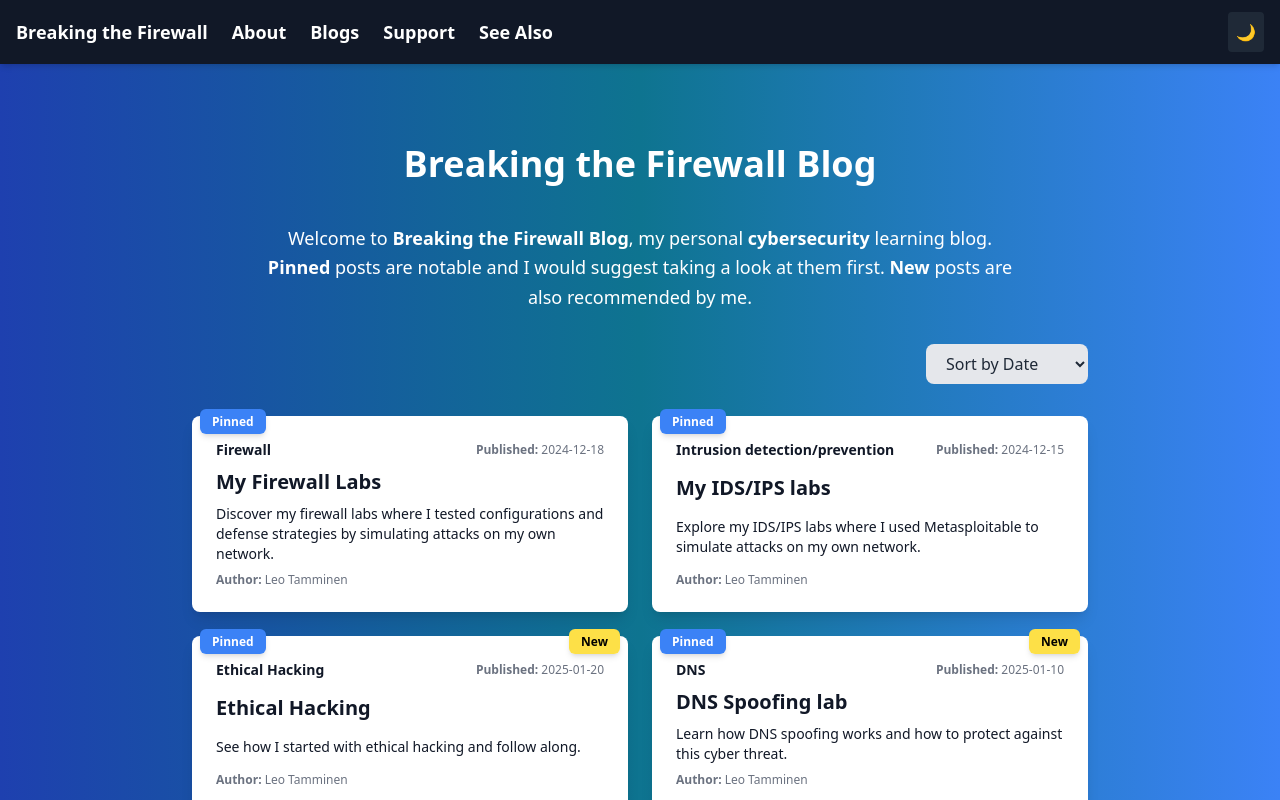
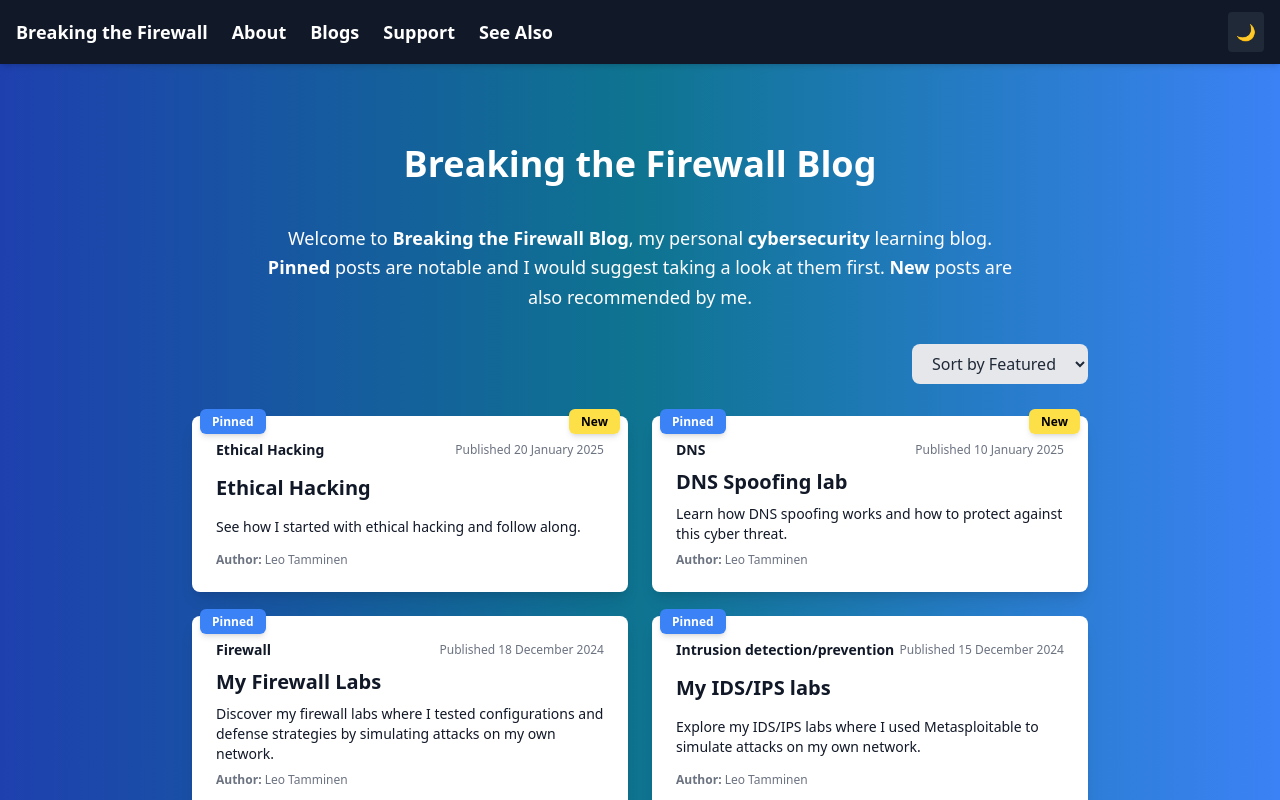
Before and after one commit to leotamminen/cyber_blog, a Next.js app: page /blogs in a window 1280 px wide. Shown: the top 800 px of the page. Built offline with nearby package versions, Linux system fonts and the light colour scheme.

Commit message:
BlogCard still views the date as before, sort by date and featured works nicely.

```diff
--- a/src/components/BlogCard.tsx
+++ b/src/components/BlogCard.tsx
@@ -21,6 +21,15 @@
   new: isNew = false, // Default to false if not provided
   pinned = false, // Default to false if not provided
 }: BlogCardProps) {
+  // Format the date in "Published 10 January 2025" format
+  const formattedDate = date
+    ? `Published ${new Intl.DateTimeFormat("en-GB", {
+        day: "numeric",
+        month: "long",
+        year: "numeric",
+      }).format(new Date(date))}`
+    : "Unknown Date";
+
   return (
     <div className="relative h-full group transition-transform transform hover:scale-105 hover:-translate-y-1 hover:shadow-2xl duration-300 ease-out">
       {/* Card with hover and slide effect */}
@@ -34,8 +43,7 @@
             {Array.isArray(tags) ? tags.join(", ") : tags || "No Tags"}
           </p>
           <p className="text-xs text-gray-500 dark:text-gray-400">
-            <span className="font-semibold">Published:</span>{" "}
-            {date || "Unknown"}
+            {formattedDate}
           </p>
         </div>
 
--- a/src/pages/blogs.tsx
+++ b/src/pages/blogs.tsx
@@ -4,35 +4,38 @@
 
 export default function Blog() {
   const [visiblePosts, setVisiblePosts] = useState(8); // Default total visible posts
-  const [sortOption, setSortOption] = useState("date"); // Default sort option
-
-  // Separate pinned and non-pinned posts
-  const pinnedPosts = posts.filter((post) => post.pinned);
-  const otherPosts = posts.filter((post) => !post.pinned);
+  const [sortOption, setSortOption] = useState("new"); // Default sort option is "new"
 
   // Function to sort posts based on the selected option
-  const sortedPosts = [...otherPosts].sort((a, b) => {
+  const sortedPosts = [...posts].sort((a, b) => {
+    // Apply date sorting independently, ignoring pinned
+    if (sortOption === "date") {
+      const dateA = a.date ? new Date(a.date).getTime() : 0;
+      const dateB = b.date ? new Date(b.date).getTime() : 0;
+      return dateB - dateA;
+    }
+
+    // Always prioritize pinned posts for other cases
+    if (a.pinned && !b.pinned) return -1; // a is pinned, b is not
+    if (!a.pinned && b.pinned) return 1; // b is pinned, a is not
+
+    // Apply additional sorting based on the selected option
     switch (sortOption) {
       case "new":
-        // Sort by the 'new' field (true first)
-        return (b.new ? 1 : 0) - (a.new ? 1 : 0);
-      case "pinned":
-        // Sort by the 'pinned' field (true first)
-        return Number(b.pinned) - Number(a.pinned);
-      case "date":
-        // Sort by the 'date' field (most recent first), with fallback for undefined dates
+        // Sort by 'new' (true first), then by date (most recent first)
+        if (b.new !== a.new) return (b.new ? 1 : 0) - (a.new ? 1 : 0);
         const dateA = a.date ? new Date(a.date).getTime() : 0;
         const dateB = b.date ? new Date(b.date).getTime() : 0;
         return dateB - dateA;
       default:
+        // Default behavior (no further sorting, maintain relative order)
         return 0;
     }
   });
 
   // Function to load more posts
   const loadMorePosts = () => {
-    const remainingSpace = 8 - pinnedPosts.length; // Adjust for pinned posts
-    setVisiblePosts((prev) => prev + remainingSpace);
+    setVisiblePosts((prev) => prev + 8);
   };
 
   // Function to scroll back to the top
@@ -64,29 +67,13 @@
           onChange={(e) => setSortOption(e.target.value)}
           className="bg-gray-200 text-gray-800 rounded-lg py-2 px-4 dark:bg-gray-700 dark:text-white"
         >
+          <option value="new">Sort by Featured</option>
           <option value="date">Sort by Date</option>
-          <option value="new">Sort by New</option>
-          <option value="pinned">Sort by Pinned</option>
         </select>
       </div>
       <div className="mt-4 grid grid-cols-1 sm:grid-cols-2 gap-6 w-full max-w-4xl">
-        {/* Render Pinned Posts */}
-        {pinnedPosts.map((post) => (
-          <BlogCard
-            key={post.id}
-            id={post.id}
-            title={post.title}
-            tags={post.tags}
-            date={post.date}
-            summary={post.summary}
-            author={post.author}
-            new={post.new}
-            pinned={post.pinned}
-          />
-        ))}
-
-        {/* Render Sorted Non-Pinned Posts */}
-        {sortedPosts.slice(0, visiblePosts - pinnedPosts.length).map((post) => (
+        {/* Render Sorted Posts */}
+        {sortedPosts.slice(0, visiblePosts).map((post) => (
           <BlogCard
             key={post.id}
             id={post.id}
@@ -101,7 +88,7 @@
         ))}
       </div>
       {/* Load more button */}
-      {visiblePosts - pinnedPosts.length < otherPosts.length ? (
+      {visiblePosts < posts.length ? (
         <div className="mt-10">
           <button
             onClick={loadMorePosts}
```
